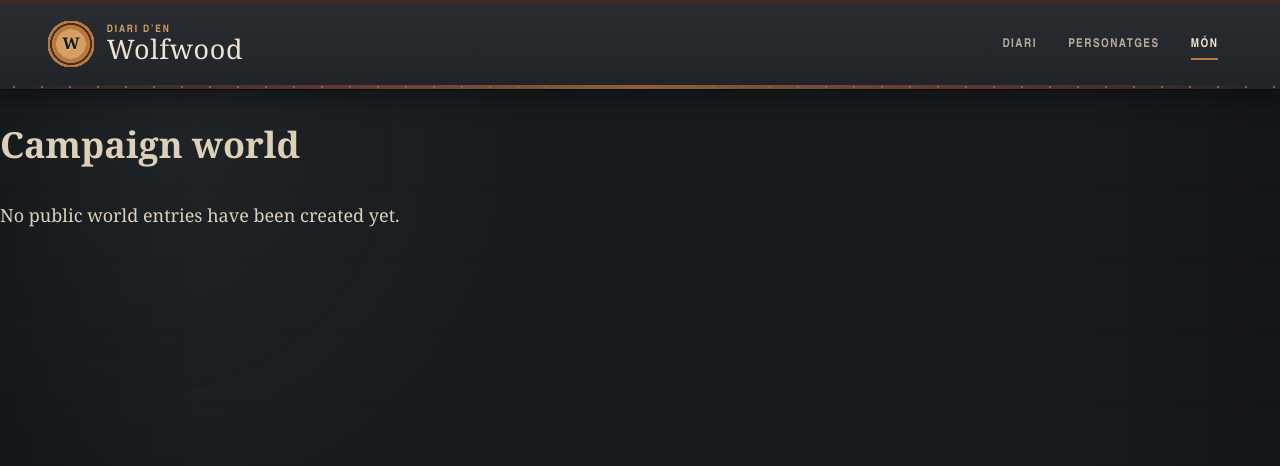
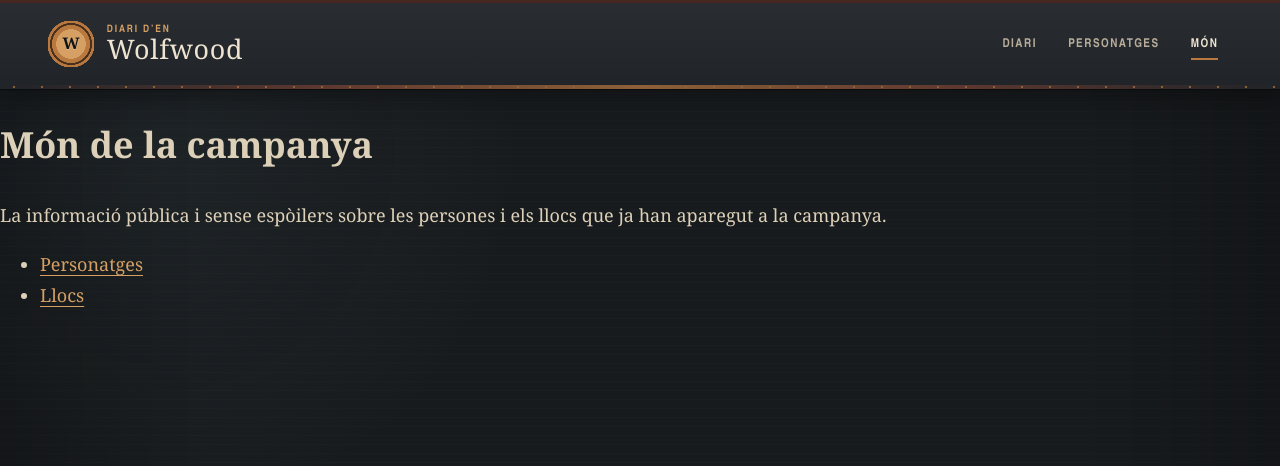
Before and after one commit to xafarre/diaridenwolfwood, a Jekyll site: the page built from world/index.md, in a window 1280 px wide and 900 px high. Shown: the top 466 px of the window. Built offline with Jekyll 4.4.1, drawn with Linux system fonts in a browser that asks for light colours; some web fonts are replaced.

Commit message:
Restore public world navigation

```diff
--- a/world/index.md
+++ b/world/index.md
@@ -1,6 +1,10 @@
 ---
 layout: world_index
-title: "Campaign world"
+title: "Món de la campanya"
 ---
 
-No public world entries have been created yet.
+La informació pública i sense espòilers sobre les persones i els llocs que ja
+han aparegut a la campanya.
+
+- [Personatges]({{ '/world/characters/' | relative_url }})
+- [Llocs]({{ '/world/places/' | relative_url }})
```
